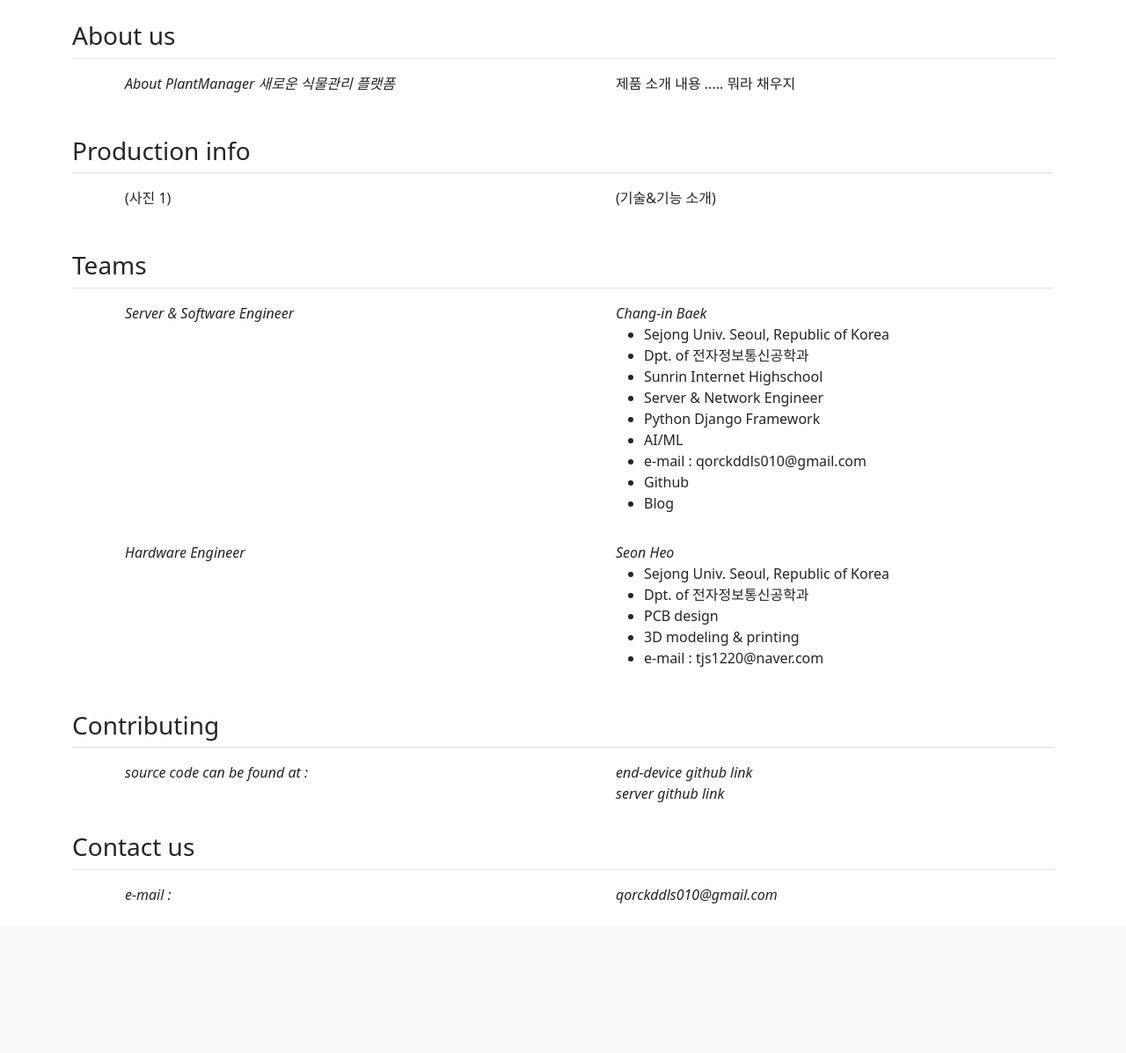
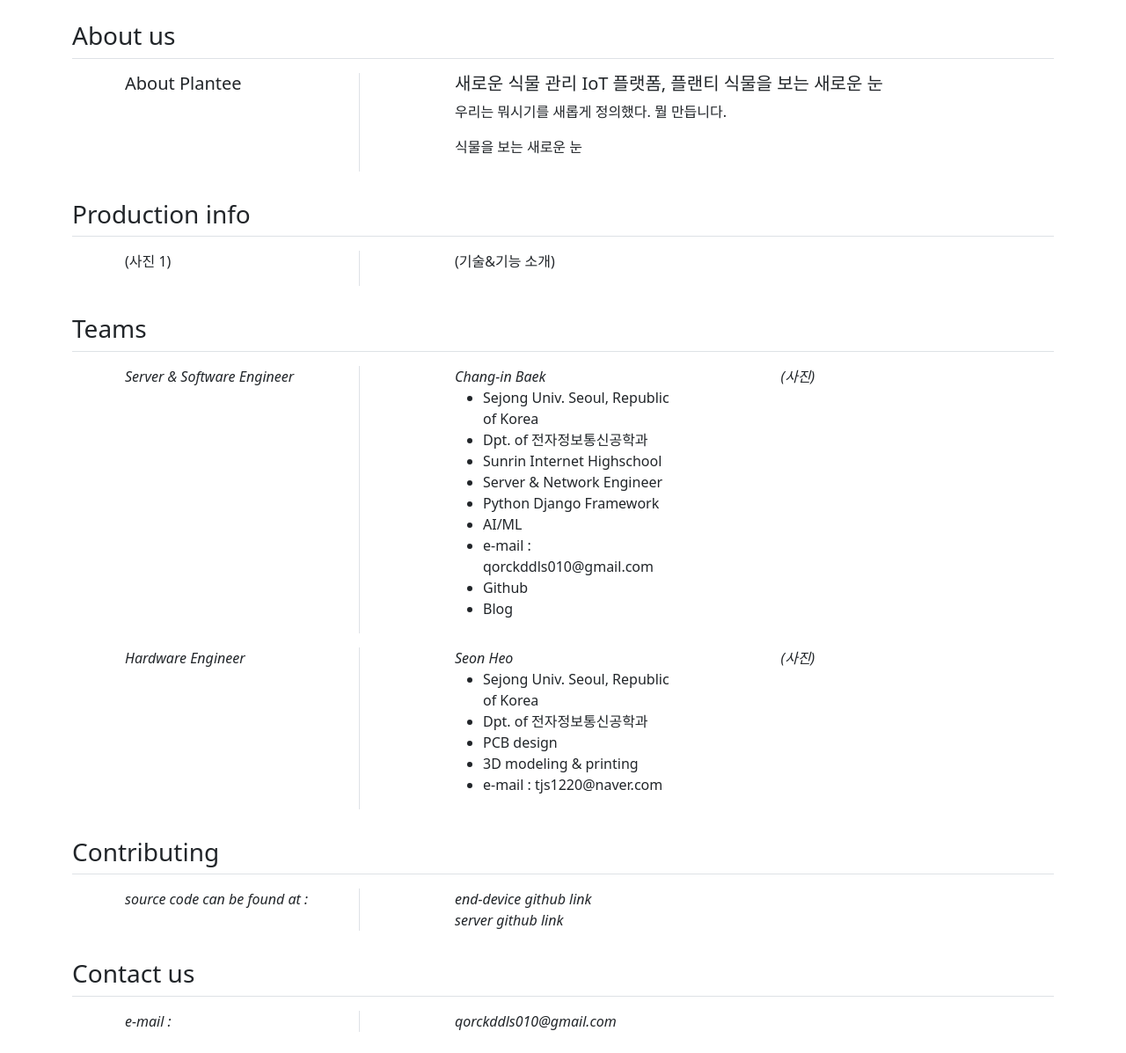
Before and after one commit to Changin/Plant-Manager, a Django app: template home/templates/home/about.html in a window 1280 px wide. Shown: the part 57-1254 px from the top of the page at 88% size. Before the commit the page ends 1084 px from the top, so only its background shows below. Run offline with Django 4.2, Linux system fonts and the light colour scheme; the template is opened without the code that fills it, so the values that code supplies are empty; some libraries are stand-ins or nearby versions.

Commit message:
UPDATE : 백창인 - about 페이지 레이아웃 변경

```diff
--- a/home/templates/home/about.html
+++ b/home/templates/home/about.html
@@ -4,11 +4,13 @@
     <h3 class="border-bottom py-2">About us</h3>
     <div class="container">
         <div class="row py-2">
-            <div class="col mx-5">
-                <em>About PlantManager 새로운 식물관리 플랫폼</em>
+            <div class="border-end col-sm-3 mx-5">
+                <h5>About Plantee</h5>
             </div>
             <div class="col mx-5">
-                <p>제품 소개 내용 ..... 뭐라 채우지</p>
+                <h5>새로운 식물 관리 IoT 플랫폼, 플랜티 식물을 보는 새로운 눈</h5>
+                <p>우리는 뭐시기를 새롭게 정의했다. 뭘 만듭니다.</p>
+                <p>식물을 보는 새로운 눈</p>
             </div>
         </div>
     </div>
@@ -17,7 +19,7 @@
     <h3 class="border-bottom py-2">Production info</h3>
     <div class="container">
         <div class="row py-2">
-            <div class="col mx-5">
+            <div class="border-end col-sm-3 mx-5">
                 <p>(사진 1)</p>
             </div>
             <div class="col mx-5">
@@ -30,7 +32,7 @@
     <h3 class="border-bottom py-2">Teams</h3>
     <div class="container">
         <div class="row py-2">
-            <div class="col mx-5">
+            <div class="border-end col-sm-3 mx-5">
                 <em>Server & Software Engineer</em>
             </div>
             <div class="col mx-5">
@@ -47,12 +49,15 @@
                     <li>Blog</li>
                 </ul>
             </div>
+            <div class="col mx-5">
+                <em>(사진)</em>
+            </div>
         </div>
         <div class="row py-2">
-            <div class="col mx-5">
+            <div class="border-end col-sm-3 mx-5">
                 <em>Hardware Engineer</em>
             </div>
-            <div class="col">
+            <div class="col mx-5">
                 <em>Seon Heo</em>
                 <ul>
                     <li>Sejong Univ. Seoul, Republic of Korea</li>
@@ -62,6 +67,9 @@
                     <li>e-mail : tjs1220@naver.com</li>
                 </ul>
             </div>
+            <div class="col mx-5">
+                <em>(사진)</em>
+            </div>
         </div>
     </div>
 </div>
@@ -69,7 +77,7 @@
     <h3 class="border-bottom py-2">Contributing</h3>
     <div class="container">
         <div class="row py-2">
-            <div class="col mx-5">
+            <div class="border-end col-sm-3 mx-5">
                 <em>source code can be found at :</em>
             </div>
             <div class="col mx-5">
@@ -83,7 +91,7 @@
     <h3 class="border-bottom py-2">Contact us</h3>
     <div class="container">
         <div class="row py-2">
-            <div class="col mx-5">
+            <div class="border-end col-sm-3 mx-5">
                 <em>e-mail :</em>
             </div>
             <div class="col mx-5">
```
